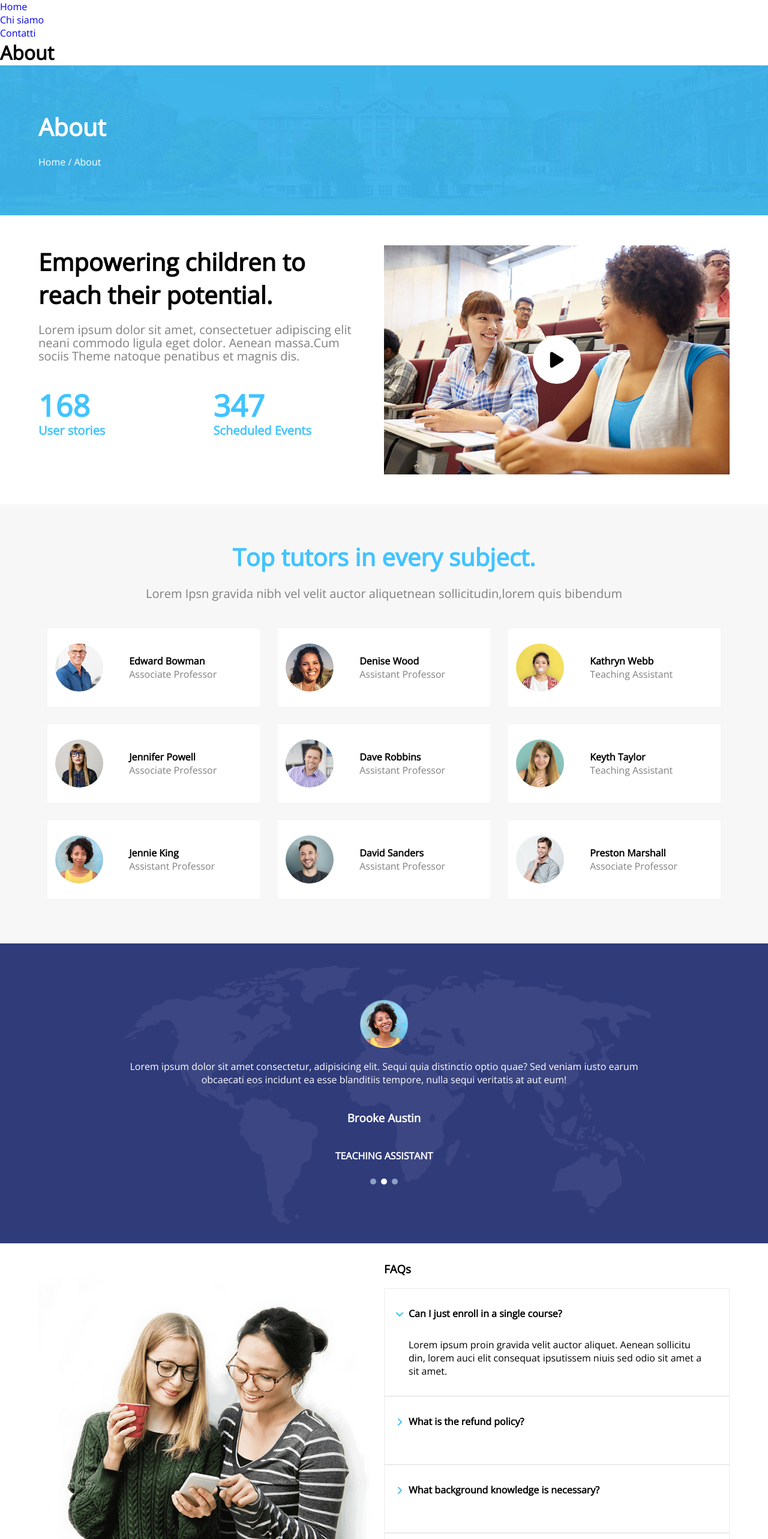
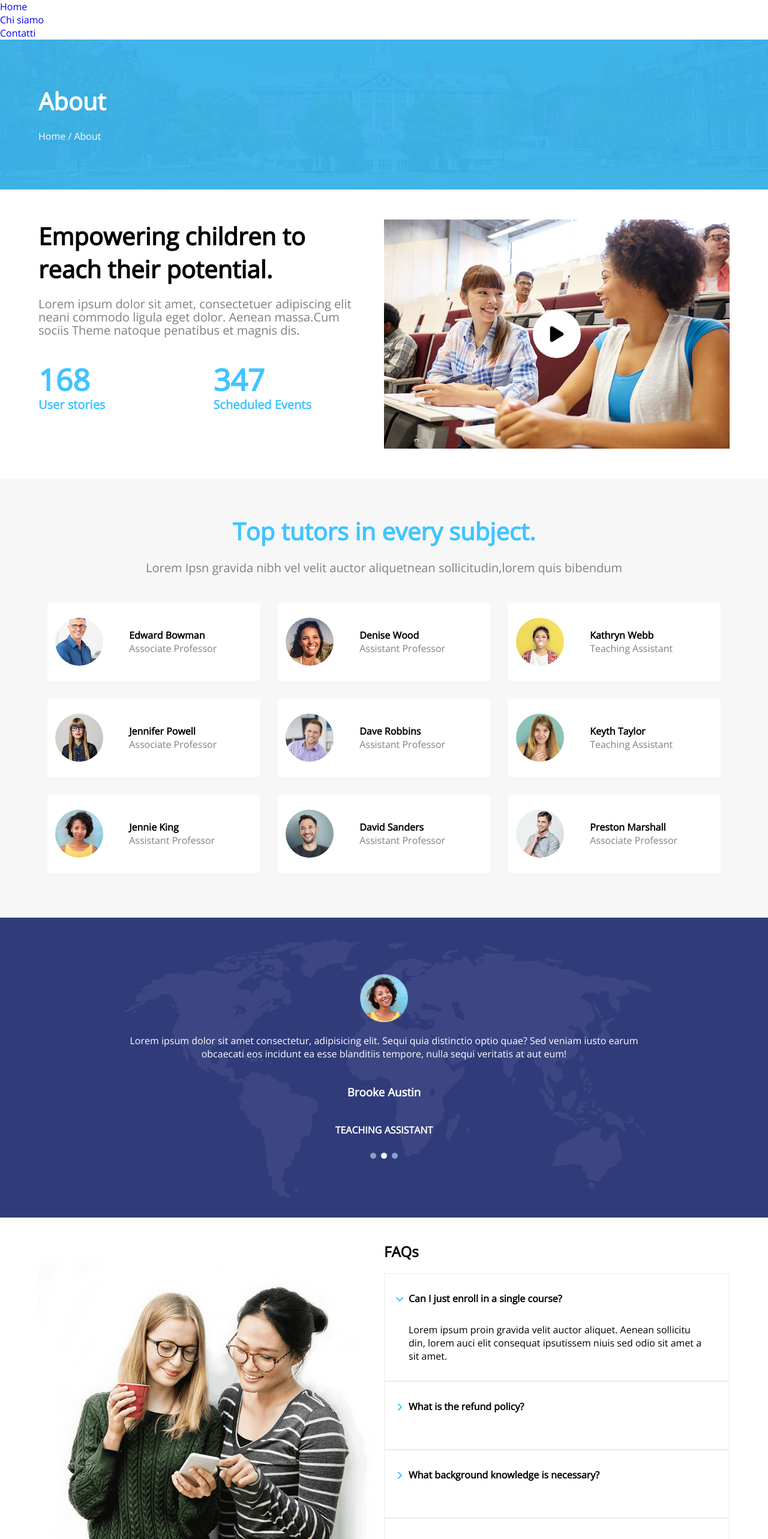
Before and after one commit to marcoceccarelli98/proj-html-vuejs, a Vue app: page /about in a window 1280 px wide. Shown: the top 2566 px of the page at 60% size. Built offline with nearby package versions, Linux system fonts and the light colour scheme.

Commit message:
[UPD] PagePath contacts

```diff
--- a/src/components/FaqComponent.vue
+++ b/src/components/FaqComponent.vue
@@ -23,7 +23,7 @@ export default {
                 <img src="/about-us-img.png" alt="">
             </div>
             <div class="col-50">
-                <h3>FAQs</h3>
+                <h2>FAQs</h2>
                 <ul>
                     <li v-for="(faq, index) in faqs" @click="selectActive(index)">
                         <div>
@@ -45,14 +45,14 @@ export default {
 @use "../styles/style.scss" as *;
 
 .row {
-    padding: 30px 0;
+    padding: 40px 0;
 }
 
 img {
     width: 100%;
 }
 
-h3 {
+h2 {
     margin-bottom: 20px;
 }
 
--- a/src/components/PagePath.vue
+++ b/src/components/PagePath.vue
@@ -1,14 +1,15 @@
 <script>
 export default {
-    name: "PagePath"
+    name: "PagePath",
+    props: ["title"]
 }
 </script>
 
 <template>
     <div class="parallax-container">
         <div class="container-90">
-            <h2>About</h2>
-            <p>Home / About</p>
+            <h2>{{ title }}</h2>
+            <p>Home / {{ title }}</p>
         </div>
     </div>
 </template>
--- a/src/pages/AppAbout.vue
+++ b/src/pages/AppAbout.vue
@@ -14,13 +14,16 @@ export default {
     DotsCarousel,
     FaqComponent
   },
+  data() {
+    return {
+      title: "About"
+    }
+  }
 };
 </script>
 
 <template>
-  <h1>About</h1>
-
-  <PagePath />
+  <PagePath :title="title" />
   <EventsComponent />
   <hr />
   <TutorsComponent />
--- a/src/pages/AppContact.vue
+++ b/src/pages/AppContact.vue
@@ -1,7 +1,19 @@
-<script></script>
+<script>
+import PagePath from '../components/PagePath.vue';
+
+export default {
+    name: "AppContact",
+    components: { PagePath },
+    data() {
+        return {
+            title: "Contacts"
+        }
+    }
+}
+</script>
 
 <template>
-    <h1>Contatti</h1>
+    <PagePath :title="title" />
 </template>
 
 <style scoped></style>
```
